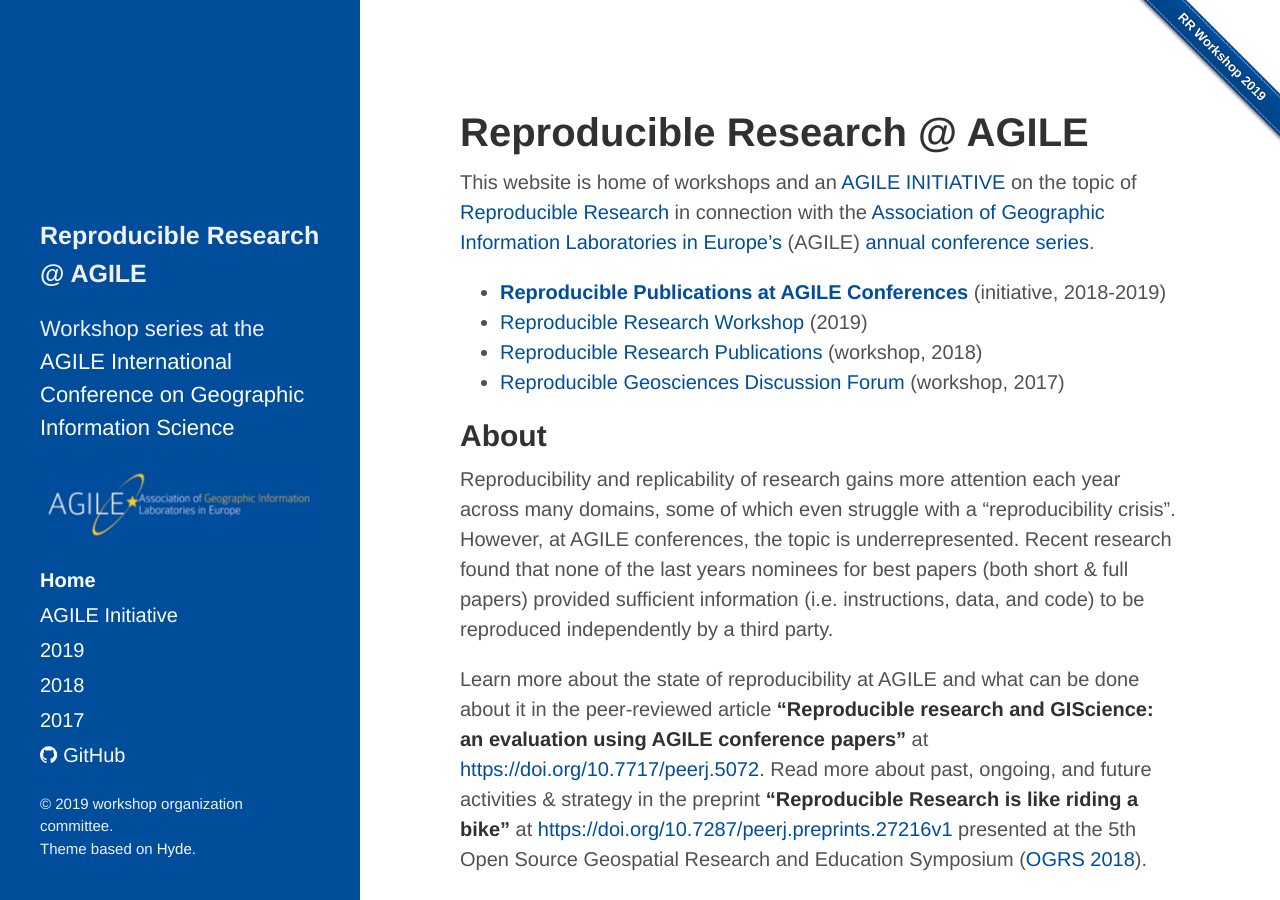
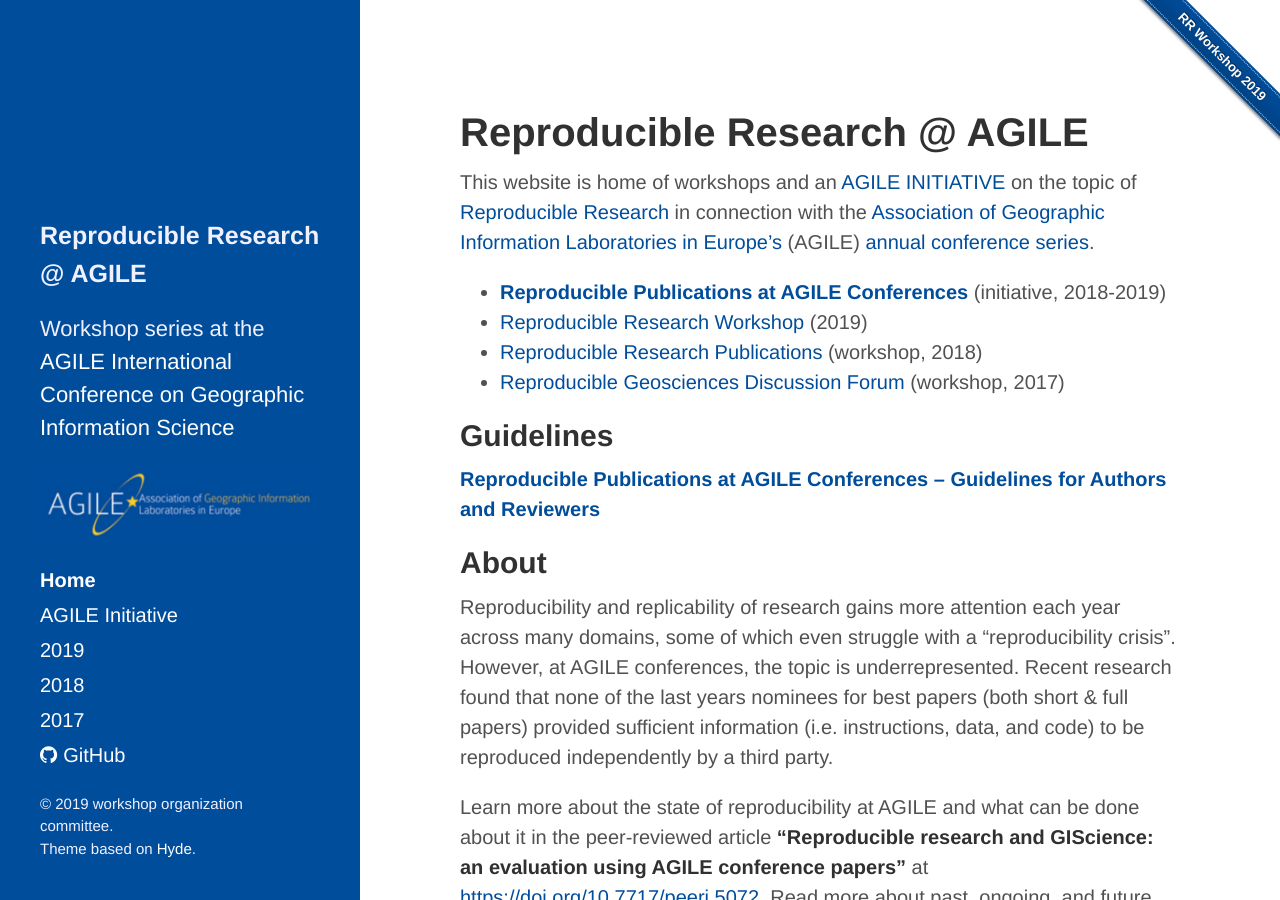
Before and after one commit to reproducible-agile/reproducible-agile.github.io, a Jekyll site: the page built from index.md, in a window 1280 px wide and 900 px high. Built offline with Jekyll 4.4.1, drawn with Linux system fonts in a browser that asks for light colours.

Commit message:
add link to guidelines to index page

```diff
--- a/index.md
+++ b/index.md
@@ -21,6 +21,10 @@
 - [Reproducible Research Publications](2018) (workshop, 2018)
 - [Reproducible Geosciences Discussion Forum](2017) (workshop, 2017)
 
+## Guidelines
+
+[**Reproducible Publications at AGILE Conferences – Guidelines for Authors and Reviewers**](https://doi.org/10.17605/OSF.IO/PHMCE)
+
 ## About
 
 Reproducibility and replicability of research gains more attention each year across many domains, some of which even struggle with a "reproducibility crisis".
```
